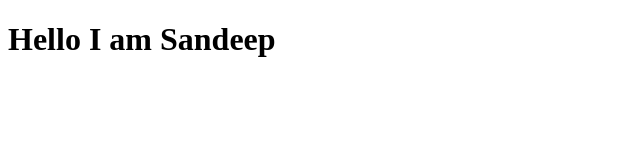
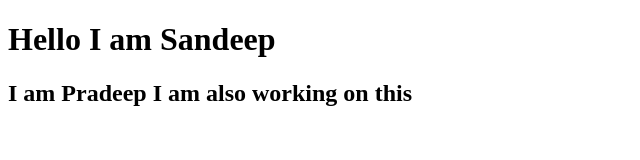
Before and after one commit to pradeepshukla621/web_development, a plain HTML site: page sandeephtml/index.html in a window 1280 px wide. Shown: the whole page, without its empty margins (0-640 px from the left). Drawn offline with Linux system fonts and the light colour scheme.

Commit message:
pradeep also working

```diff
--- a/sandeephtml/index.html
+++ b/sandeephtml/index.html
@@ -7,6 +7,7 @@
 </head>
 <body>
     <h1>Hello I am Sandeep</h1>
+    <h2>I am Pradeep I am also working on this</h2>
 
 </body>
 </html>
```
